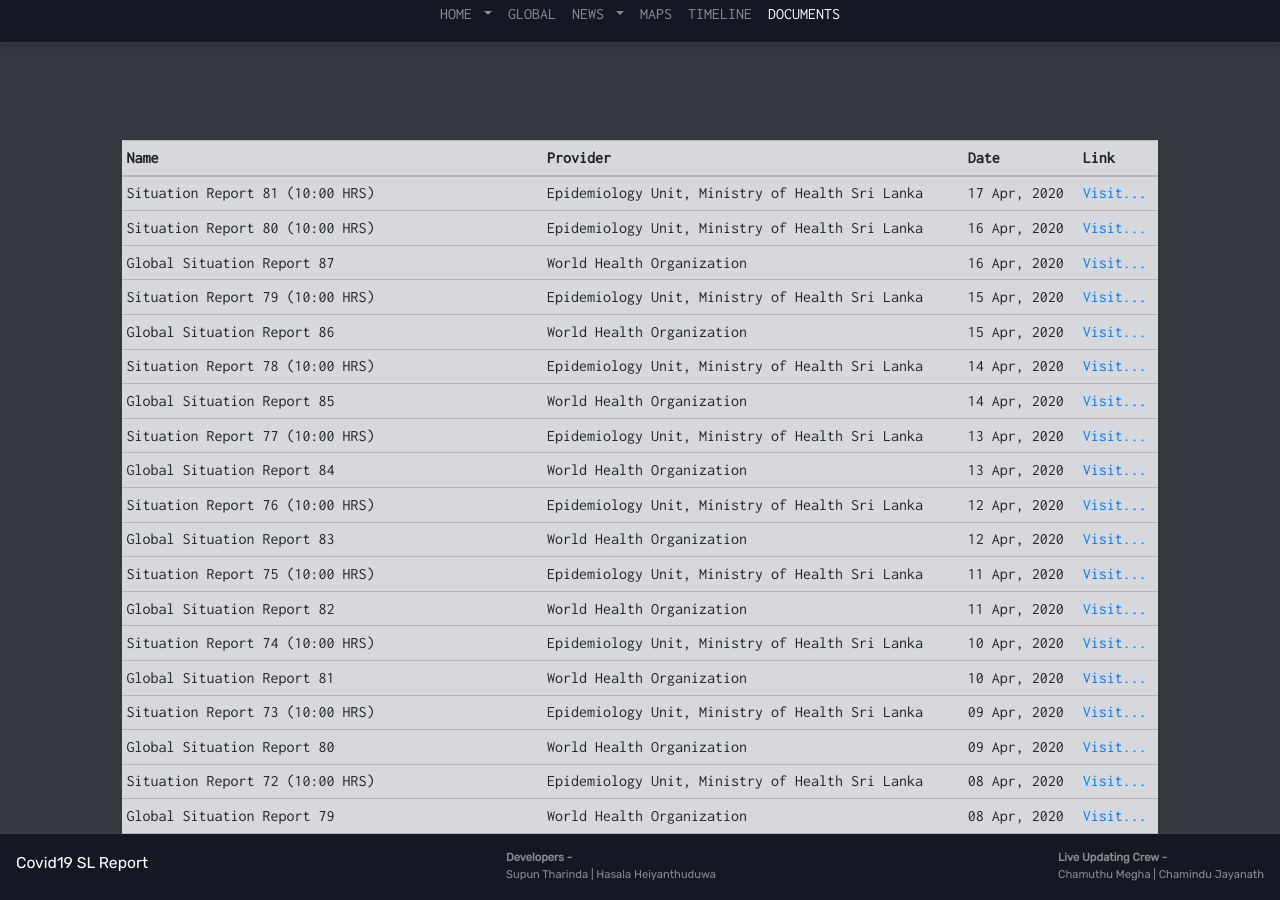
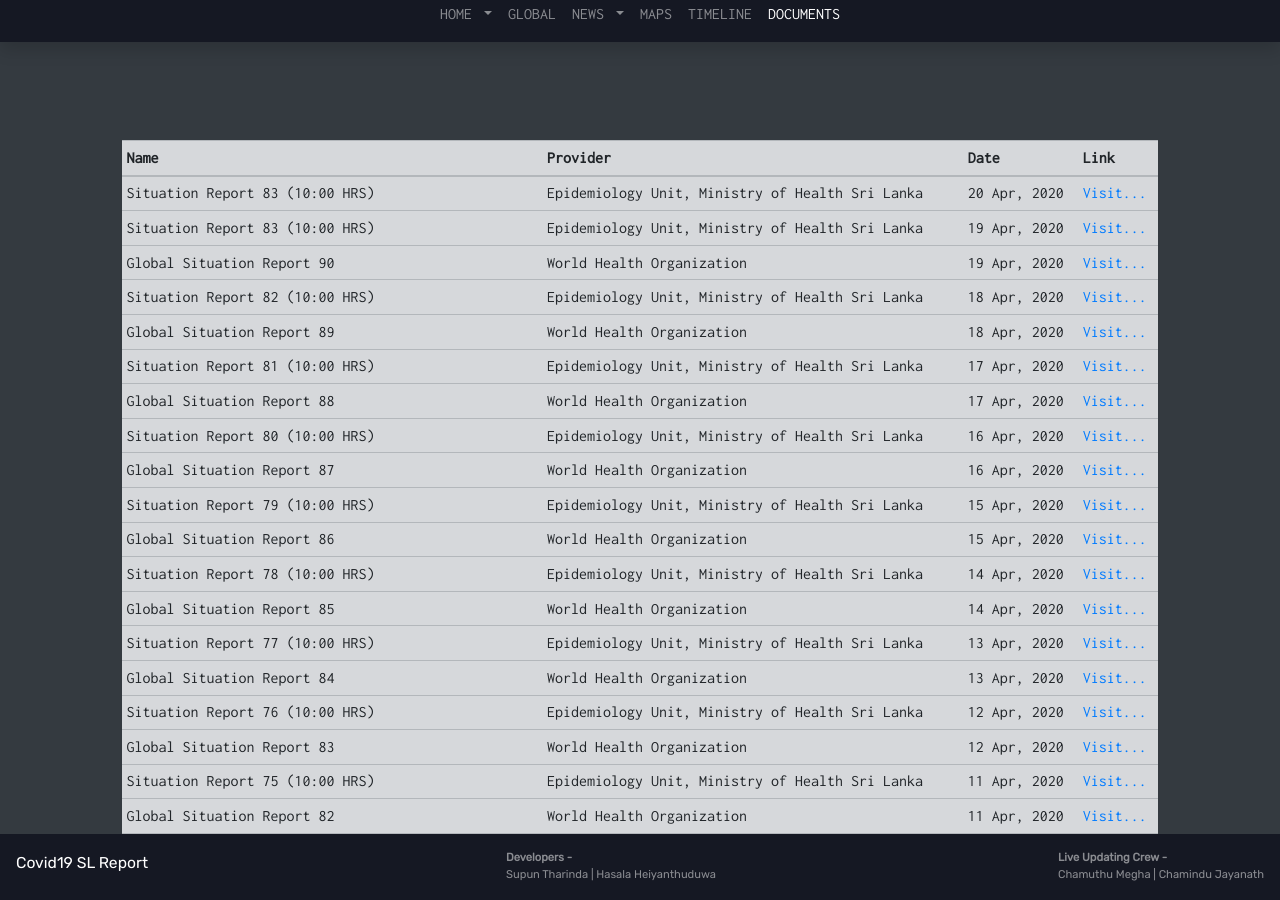
Before and after one commit to supunTE/Covid19-sl-report, a Jekyll site: the page built from doc.html, in a window 1280 px wide and 900 px high. Built offline with Jekyll 4.4.1, drawn with Linux system fonts in a browser that asks for light colours; comment, search, counter and statistics services are not loaded.

Commit message:
Update doc.yml

```diff
--- a/_data/doc.yml
+++ b/_data/doc.yml
@@ -1,10 +1,40 @@
 
 # http://www.epid.gov.lk/web/images/pdf/corona_virus_report/sitrep-sl-eu-28-01.pdf
+
+- name: Situation Report 83 (10:00 HRS)
+  provider: Epidemiology Unit, Ministry of Health Sri Lanka
+  date: 20 Apr, 2020
+  url: http://www.epid.gov.lk/web/images/pdf/corona_virus_report/sitrep-sl-en-20-04_10.pdf
+
+- name: Situation Report 83 (10:00 HRS)
+  provider: Epidemiology Unit, Ministry of Health Sri Lanka
+  date: 19 Apr, 2020
+  url: http://www.epid.gov.lk/web/images/pdf/corona_virus_report/sitrep-sl-en-19-04_10.pdf
+
+- name: Global Situation Report 90
+  provider: World Health Organization
+  date: 19 Apr, 2020
+  url: https://www.who.int/docs/default-source/coronaviruse/situation-reports/20200419-sitrep-90-covid-19.pdf?sfvrsn=551d47fd_4
+
+- name: Situation Report 82 (10:00 HRS)
+  provider: Epidemiology Unit, Ministry of Health Sri Lanka
+  date: 18 Apr, 2020
+  url: http://www.epid.gov.lk/web/images/pdf/corona_virus_report/sitrep-sl-en-18-04_10.pdf
+
+- name: Global Situation Report 89
+  provider: World Health Organization
+  date: 18 Apr, 2020
+  url: https://www.who.int/docs/default-source/coronaviruse/situation-reports/20200418-sitrep-89-covid-19.pdf?sfvrsn=3643dd38_2
 
 - name: Situation Report 81 (10:00 HRS)
   provider: Epidemiology Unit, Ministry of Health Sri Lanka
   date: 17 Apr, 2020
   url: http://www.epid.gov.lk/web/images/pdf/corona_virus_report/sitrep-sl-en-17-04_10.pdf
+
+- name: Global Situation Report 88
+  provider: World Health Organization
+  date: 17 Apr, 2020
+  url: https://www.who.int/docs/default-source/coronaviruse/situation-reports/20200417-sitrep-88-covid-191b6cccd94f8b4f219377bff55719a6ed.pdf?sfvrsn=ebe78315_6
 
 - name: Situation Report 80 (10:00 HRS)
   provider: Epidemiology Unit, Ministry of Health Sri Lanka
```
